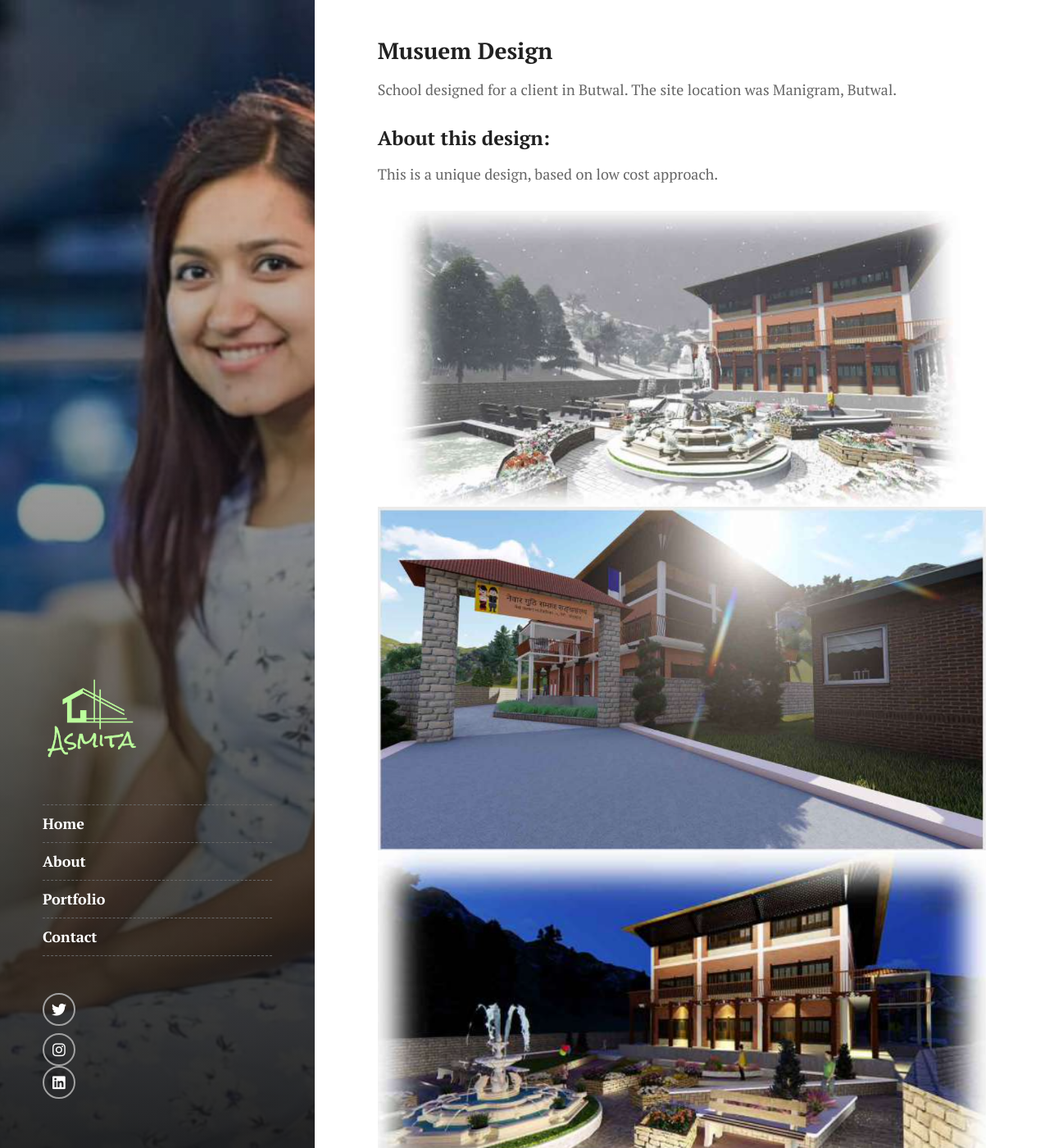
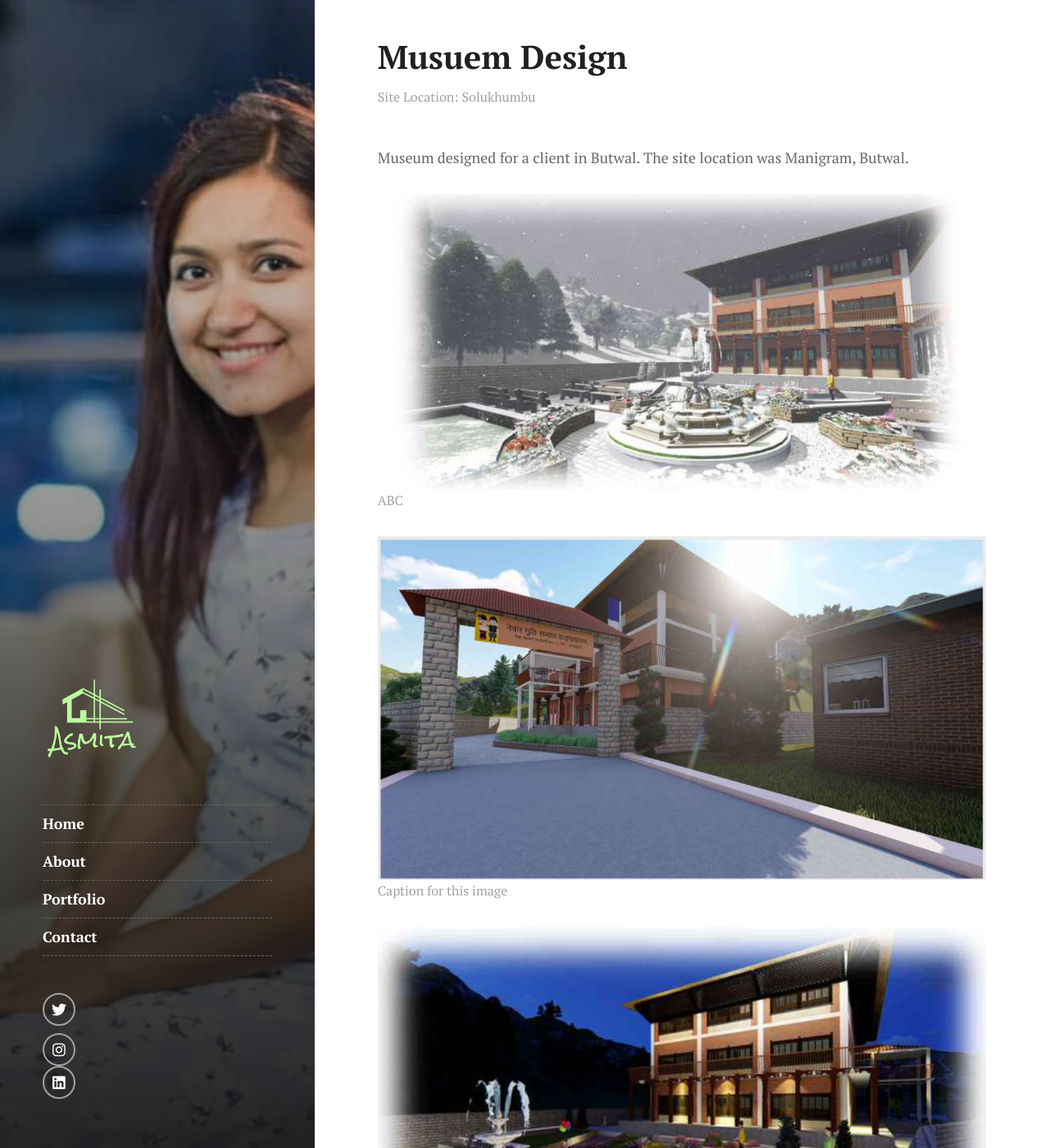
Before and after one commit to asmita-dahal/asmita-dahal.github.io, a Jekyll site: the page built from _works/museum.md, in a window 1280 px wide and 1400 px high. Shown: the whole window at 82% size. Built offline with Jekyll 4.4.1, drawn with Linux system fonts in a browser that asks for light colours.

Commit message:
work pages completed, no carousal

```diff
--- a/_layouts/work.html
+++ b/_layouts/work.html
@@ -1,7 +1,20 @@
 ---
 layout: default
 ---
-{{content}}
-{% for item in  page.img %}
-        <img class="thumbnail" src="{{ item | relative_url }}" />
-{% endfor %}
+
+<article class="post post-full">
+    <header class="post-header">
+      <h1 class="post-title">{{ page.name }}</h1>
+      <div class="post-meta">Site Location: {{ page.location }}</div>
+    </header><!-- .post-header -->
+    <div class="post-content">
+      {{ page.about }}
+    </br></br>
+      {% for item in  page.img %}
+        <img class="thumbnail" src="{{ item.src | relative_url }}" />
+        <div class="post-meta">{{ item.caption }}</div></br>
+       {% endfor %}
+
+       {{ page.content }}
+    </div><!-- .post-content -->
+  </article><!-- .post -->
--- a/_works/museum.md
+++ b/_works/museum.md
@@ -1,16 +1,20 @@
 ---
 name: Musuem Design
+title: Portfolio | Museum Design
+about: Museum designed for a client in Butwal. The site location was Manigram, Butwal.
+
 approach: Depicting the Newari architecture
 location: Solukhumbu
 thumbnail: "assets/images/museum_1.jpg"
 img:
-    - "assets/images/museum_1.jpg"
-    - "assets/images/museum_2.jpg"
-    - "assets/images/museum_3.jpg"
+    - src: "assets/images/museum_1.jpg"
+      caption: ABC
+    - src: "assets/images/museum_2.jpg"
+      caption: Caption for this image
+    - src: "assets/images/museum_3.jpg"
+      caption: DEF
 layout: work
 ---
-### {{page.name}}
-School designed for a client in Butwal. The site location was Manigram, Butwal.
 
 #### About this design:
 This is a unique design, based on low cost approach.
```
Also changed, not shown: _works/dance.md (+8 -5 lines), _works/interior.md (+7 -4 lines), _works/residence.md (+6 -4 lines), _works/school.md (+7 -4 lines), 8 other files.
